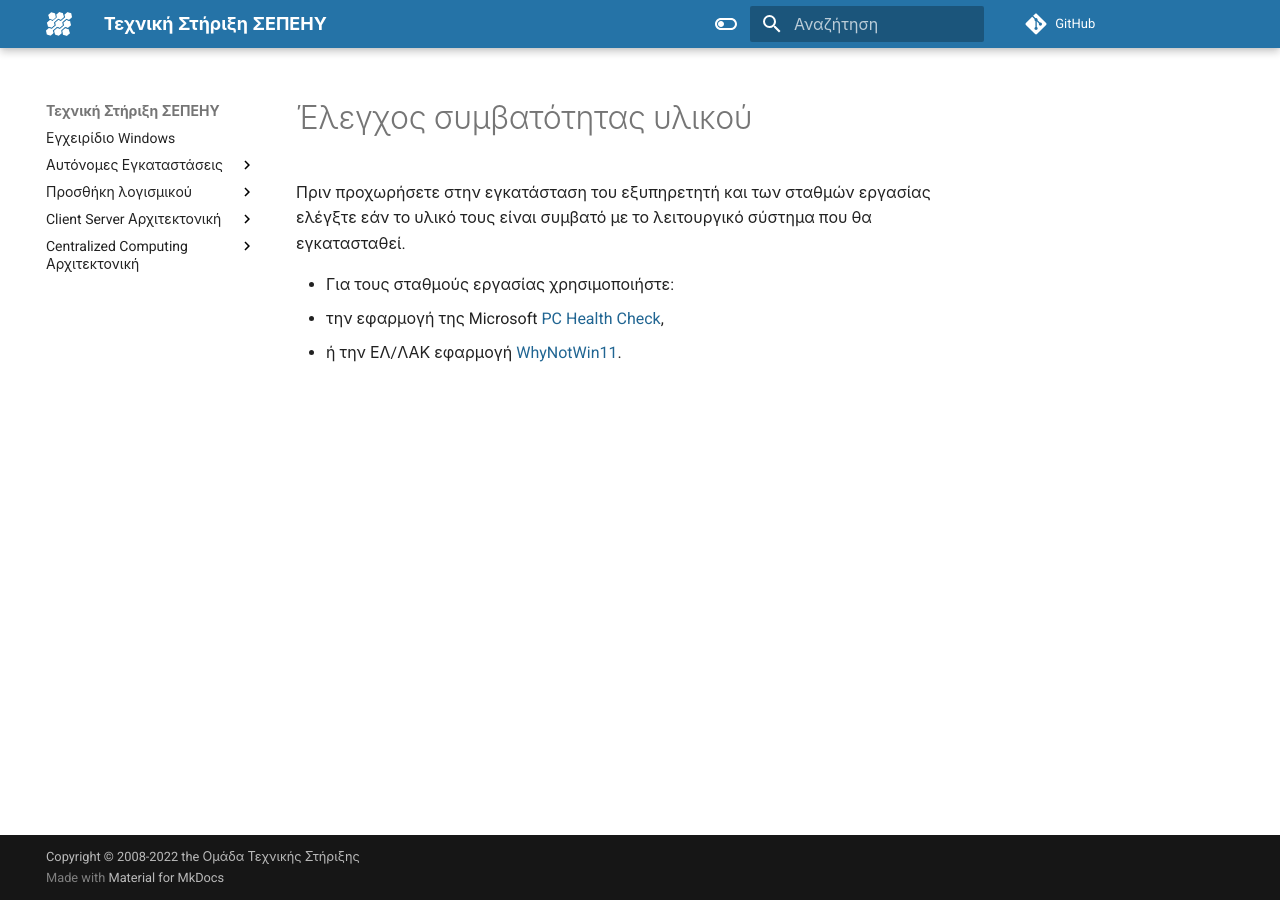
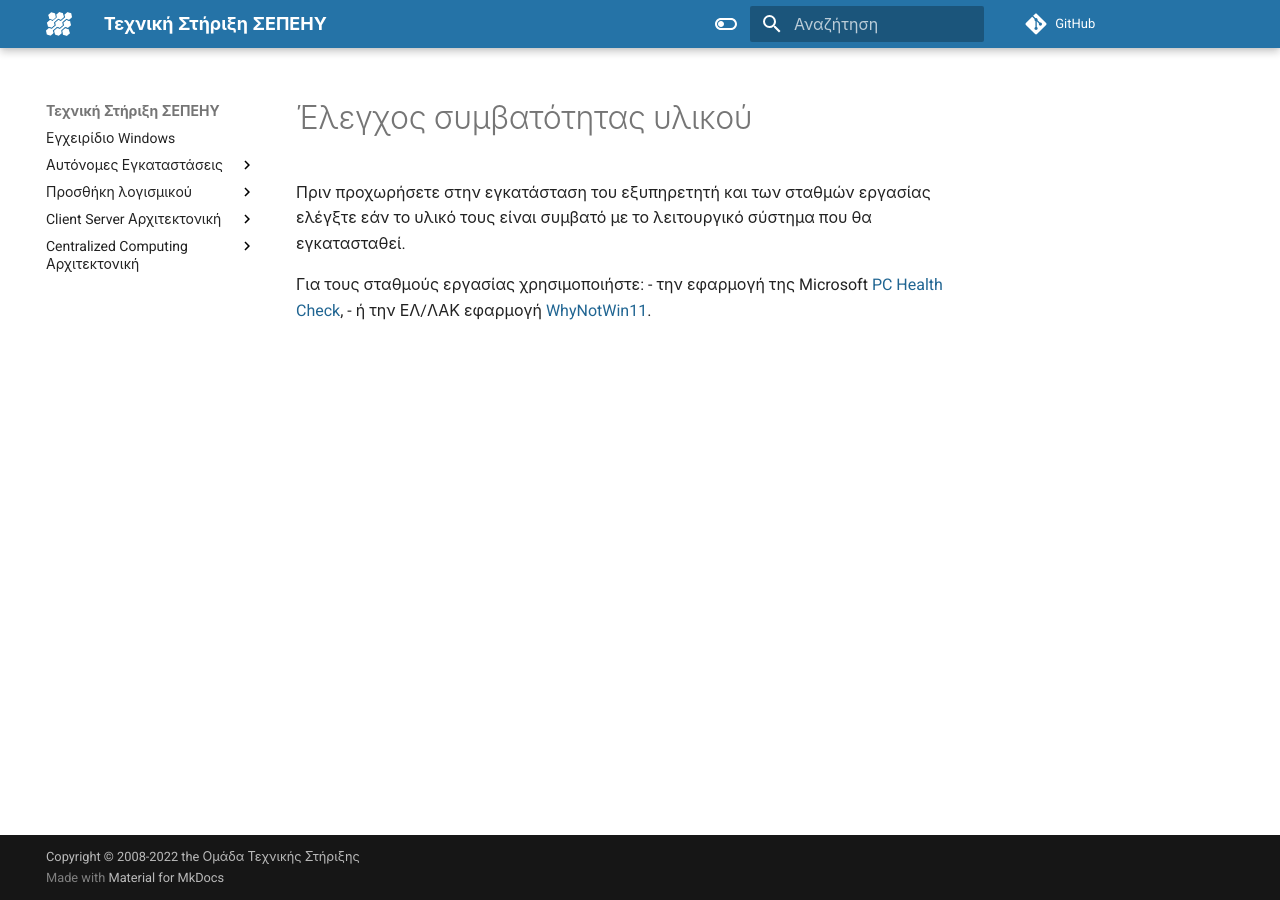
Before and after one commit to pe86/windows, an MkDocs documentation site: the page built from docs/11/compatibility.md, in a window 1280 px wide. Built offline with MkDocs 1.6.1 and Material for MkDocs 9.7.7, drawn with Linux system fonts in a browser that asks for light colours; comment, search, counter and statistics services are not loaded.

Commit message:
minor changes in types

```diff
--- a/docs/11/compatibility.md
+++ b/docs/11/compatibility.md
@@ -2,6 +2,6 @@
 
 Πριν προχωρήσετε στην εγκατάσταση του εξυπηρετητή και των σταθμών εργασίας ελέγξτε εάν το υλικό τους είναι συμβατό με το λειτουργικό σύστημα που θα εγκατασταθεί.
 
-- Για τους σταθμούς εργασίας χρησιμοποιήστε:
-  - την εφαρμογή της Microsoft [PC Health Check](https://aka.ms/GetPCHealthCheckApp),
-  - ή την ΕΛ/ΛΑΚ εφαρμογή [WhyNotWin11](https://github.com/rcmaehl/WhyNotWin11/releases/latest/download/WhyNotWin11.exe).
+Για τους σταθμούς εργασίας χρησιμοποιήστε:
+- την εφαρμογή της Microsoft [PC Health Check](https://aka.ms/GetPCHealthCheckApp),
+- ή την ΕΛ/ΛΑΚ εφαρμογή [WhyNotWin11](https://github.com/rcmaehl/WhyNotWin11/releases/latest/download/WhyNotWin11.exe).
```
Also changed, not shown: docs/11/installation/index.md (+4 -2 lines), 1 other file.
